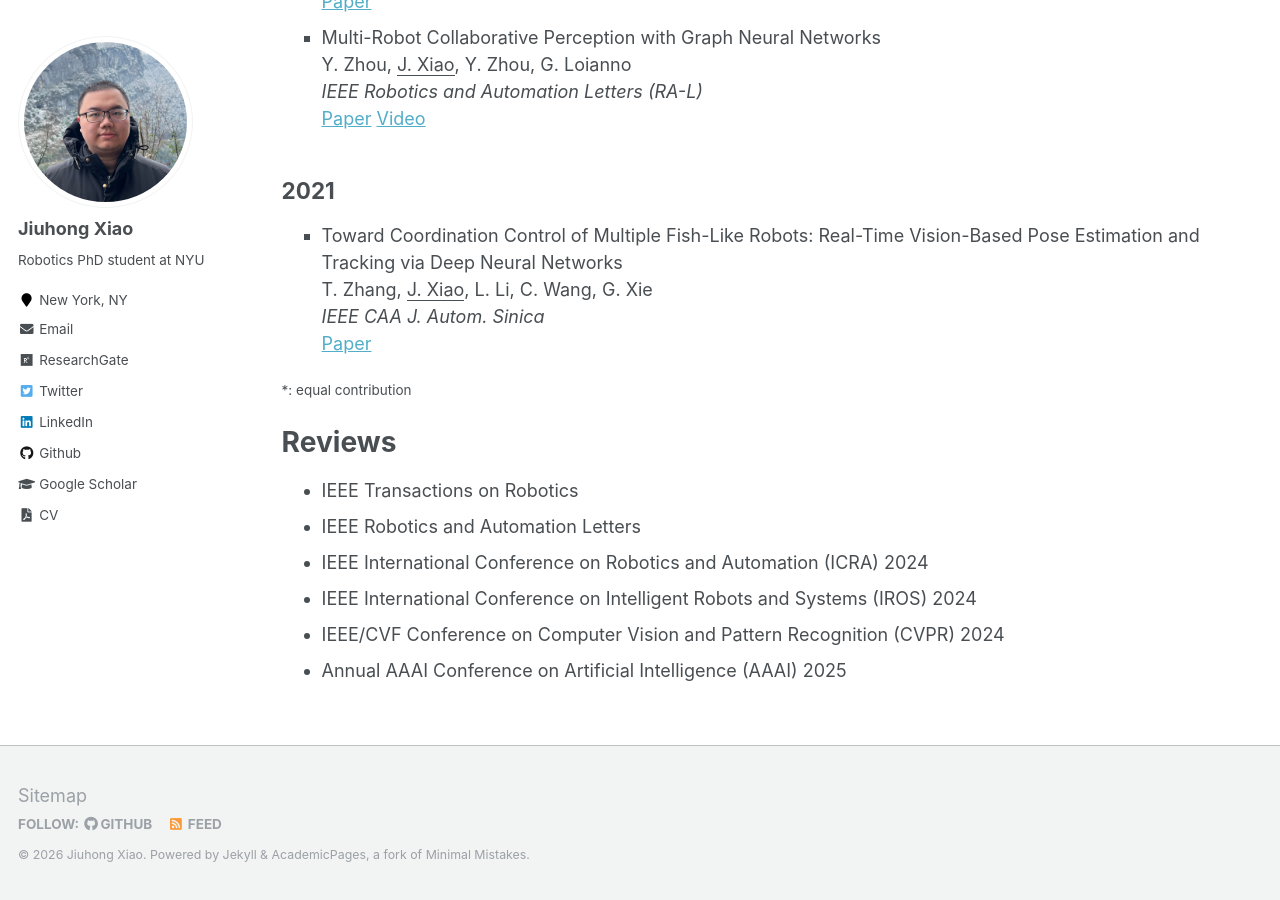
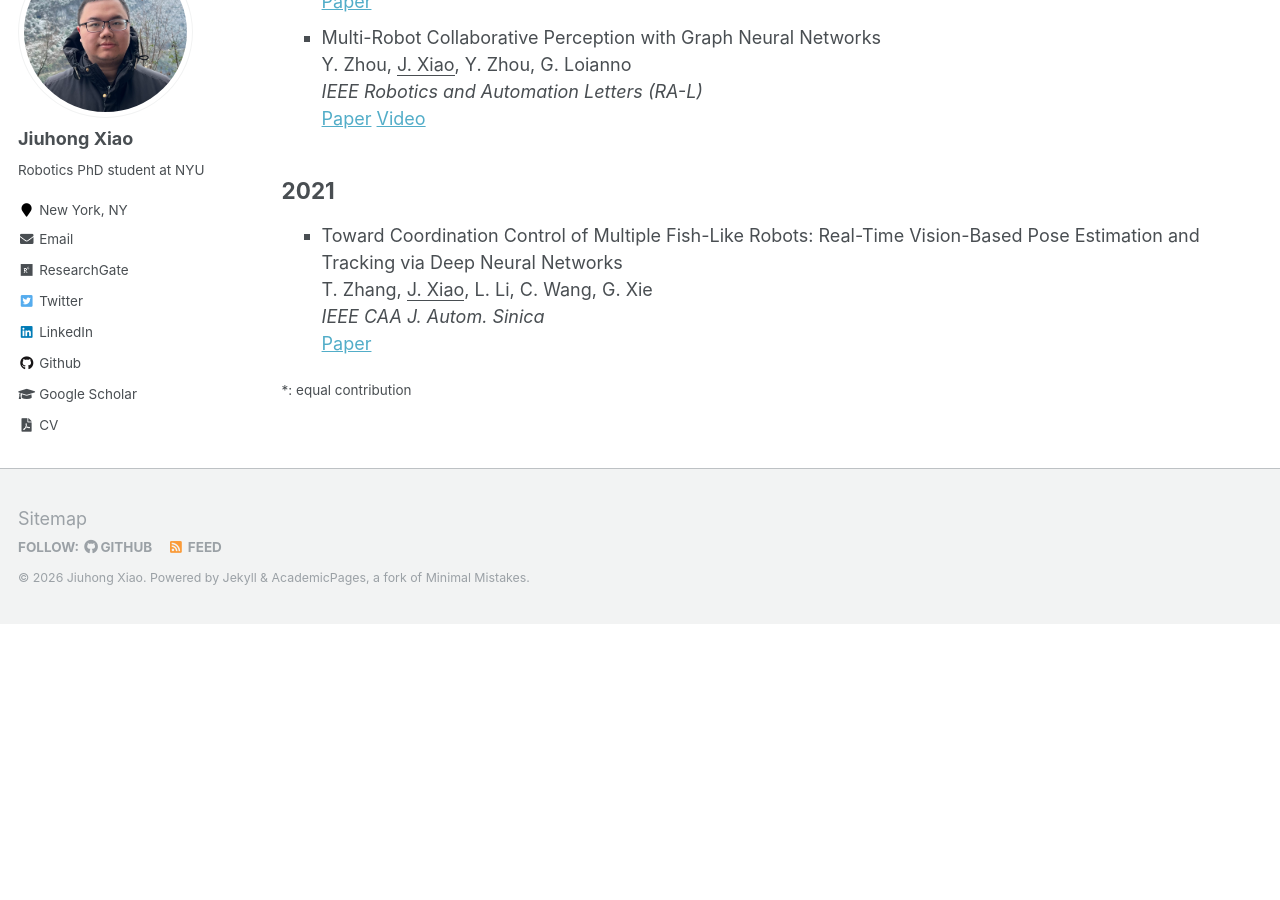
Before and after one commit to xjh19971/xjh19971.github.io, a Jekyll site: the page built from _pages/publications.md, in a window 1280 px wide and 900 px high, scrolled down 1517 px. Built offline with Jekyll 4.4.1, drawn with Linux system fonts in a browser that asks for light colours; after the commit the page ends 2141 px from its top, so only the background shows below that.

Commit message:
Update publications.md

```diff
--- a/_pages/publications.md
+++ b/_pages/publications.md
@@ -150,14 +150,3 @@ For the latest list of publications, please visit my <a href="https://scholar.go
 </ul>
 
 <p><small>*: equal contribution</small></p>
-
-# Reviews
-
-<ul>
-<li><div class="description">IEEE Transactions on Robotics</div></li>
-<li><div class="description">IEEE Robotics and Automation Letters </div></li>
-<li><div class="description">IEEE International Conference on Robotics and Automation (ICRA) 2024</div></li>
-<li><div class="description">IEEE International Conference on Intelligent Robots and Systems (IROS) 2024</div></li>
-<li><div class="description">IEEE/CVF Conference on Computer Vision and Pattern Recognition (CVPR) 2024</div></li>
-<li><div class="description">Annual AAAI Conference on Artificial Intelligence (AAAI) 2025</div></li>
-</ul>
```
